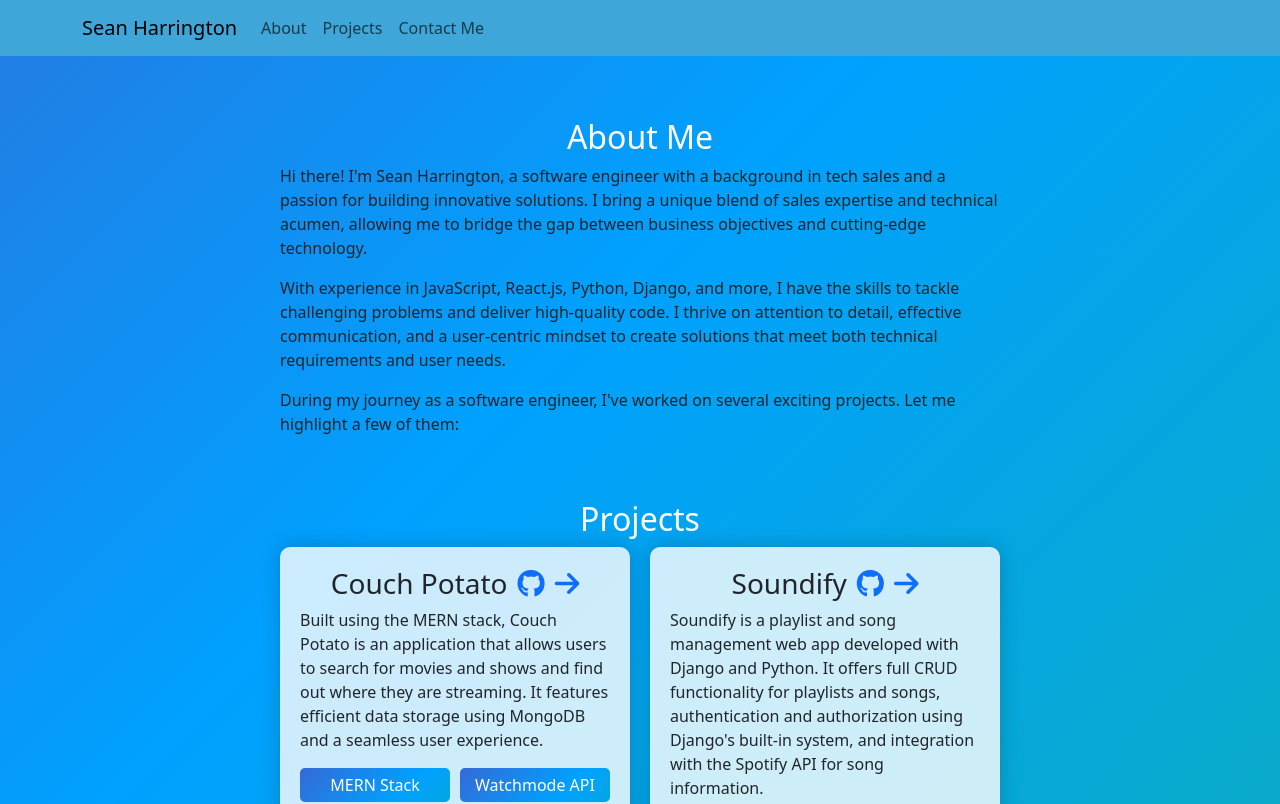
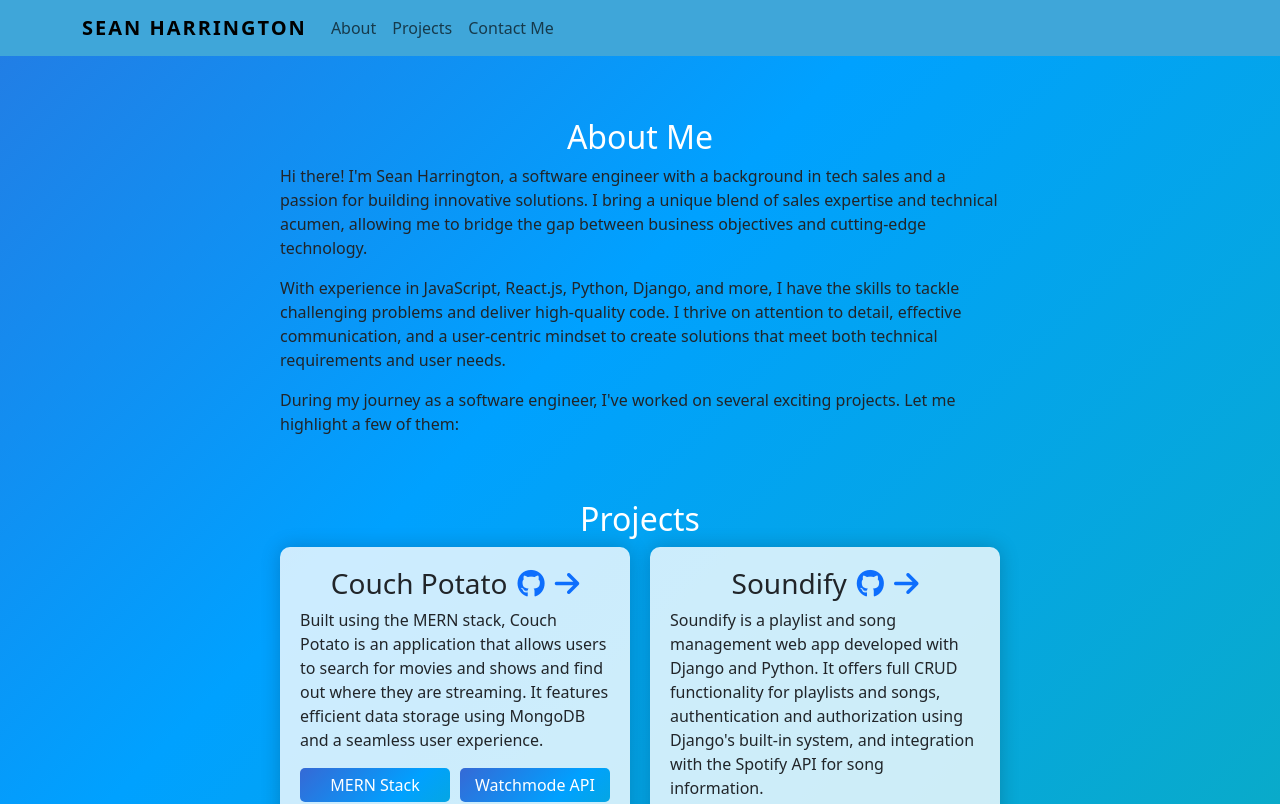
Before and after one commit to seanh101/portfolio, a React (Create React App) app: page / in a window 1280 px wide. Shown: the top 804 px of the page. Built offline with nearby package versions, Linux system fonts and the light colour scheme; a small style sheet from the web is missing.

Commit message:
title css

```diff
--- a/src/components/NavBar/NavBar.css
+++ b/src/components/NavBar/NavBar.css
@@ -18,3 +18,16 @@
     position: sticky;
     z-index: 100;
   }
+
+/* Style for the title */
+.navbar-brand {
+  font-size: 24px;
+  font-weight: bold;
+  text-transform: uppercase;
+  letter-spacing: 2px;
+  transition: all 0.3s ease;
+}
+
+.navbar-brand:hover { /* Change color on hover */
+  transform: scale(1.05); /* Add a slight scale effect on hover */
+}
--- a/src/components/NavBar/NavBar.js
+++ b/src/components/NavBar/NavBar.js
@@ -32,6 +32,7 @@ function CustomNavbar() {
       </Navbar.Collapse>
     </div>
   </Navbar>
+
   );
 }
 
```
Lines whose indentation alone changed are shown as unchanged.
